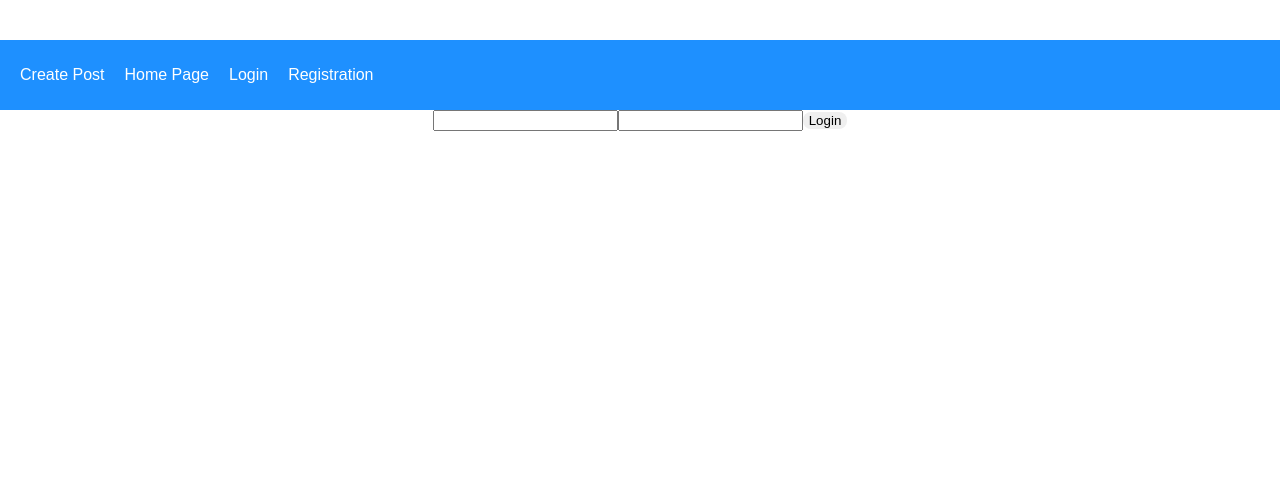
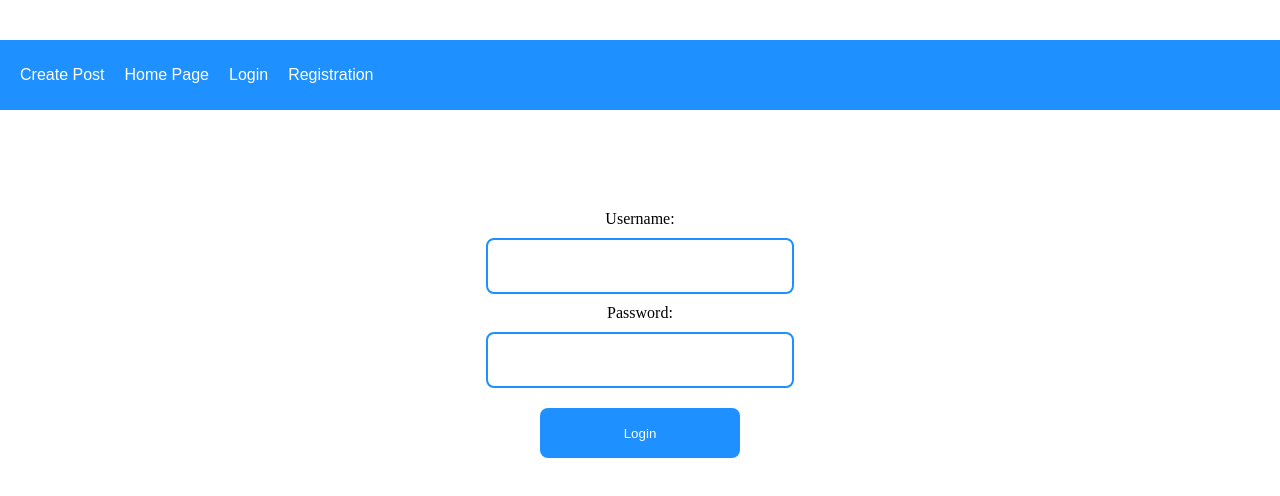
Before and after one commit to stanisicnikola/express-react, a React (Vite) app in the folder frontend/: page /login in a window 1280 px wide. Shown: the top 496 px of the page. Built offline with nearby package versions, Linux system fonts and the light colour scheme.

Commit message:
fixed some css

```diff
--- a/frontend/src/App.css
+++ b/frontend/src/App.css
@@ -67,6 +67,7 @@ body {
   align-items: center;
 }
 .formContainer {
+  margin-top: 10px;
   display: flex;
   flex-direction: column;
   justify-content: center;
@@ -77,7 +78,7 @@ body {
   border-radius: 5px;
 }
 
-.formContainer #inputCreatePost {
+.formContainer #inputCreatePost, #inputRegistration  {
   height: 40px;
   margin-top: 10px;
   margin-bottom: 10px;
@@ -203,3 +204,34 @@ button {
 #individual .body {
   font-size: 25px;
 }
+
+/* LOGIN */
+
+.loginContainer {
+  display: flex;
+  align-items: center;
+  flex-direction: column;
+  width: 100%;
+  height: 100vh;
+  padding-top: 100px;
+}
+
+.loginContainer button {
+  width: 200px;
+  height: 50px;
+  border-radius: 8px;
+  border: none;
+  margin: 10px;
+  background-color: dodgerblue;
+  color: white;
+
+}
+
+.loginContainer input {
+  width: 300px;
+  height: 50px;
+  border-radius: 8px;
+  border: none;
+  margin: 10px;
+  border: 2px solid dodgerblue;
+}
--- a/frontend/src/pages/Login.jsx
+++ b/frontend/src/pages/Login.jsx
@@ -1,6 +1,7 @@
 import React from "react";
 import { useState } from "react";
 import axios from "axios";
+import "../App.css";
 
 const Login = () => {
   const [username, setUsername] = useState("");
@@ -13,13 +14,15 @@ const Login = () => {
     });
   };
   return (
-    <div>
+    <div className="loginContainer">
+      <label>Username:</label>
       <input
         type="text"
         onChange={(event) => {
           setUsername(event.target.value);
         }}
       />
+      <label>Password:</label>
       <input
         type="password"
         onChange={(event) => {
--- a/frontend/src/pages/Registration.jsx
+++ b/frontend/src/pages/Registration.jsx
@@ -31,14 +31,14 @@ const Registration = () => {
           <label>Username:</label>
           <ErrorMessage name="username" component="span" />
           <Field
-            id="inputCreatePost"
+            id="inputRegistration"
             name="username"
             placeholder="(Ex. John123...)"
           ></Field>
           <label>Password:</label>
           <ErrorMessage name="password" component="span" />
           <Field
-            id="inputCreatePost"
+            id="inputRegistration"
             type="password"
             name="password"
             placeholder="(Ex. password123...)"
```
